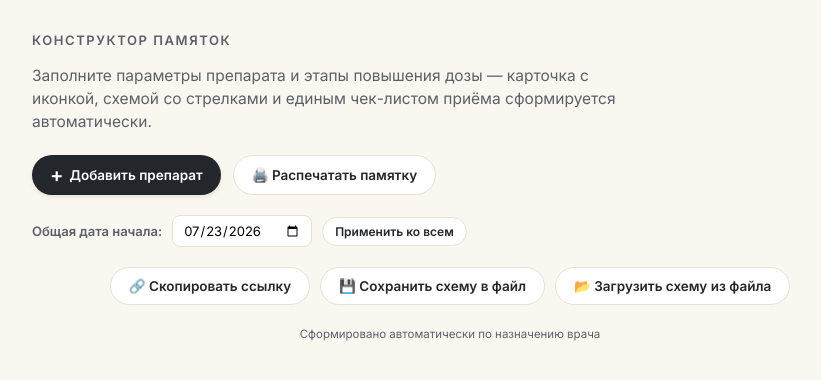
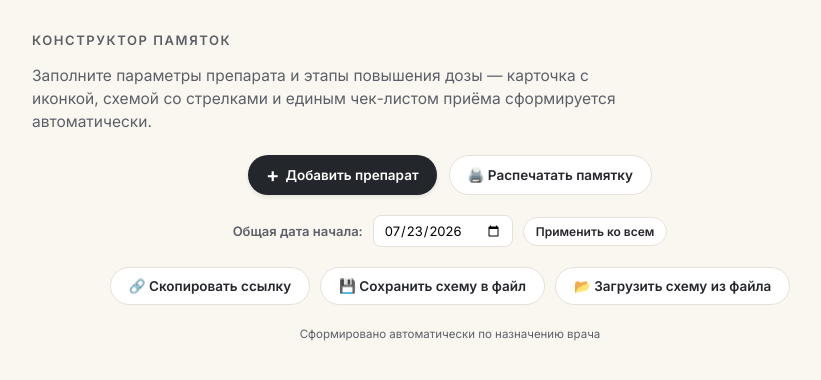
Before and after one commit to leerov/pill-schedule, a React (Vite) app: page / in a window 1280 px wide. Shown: the top 380 px of the page, without its empty margins (190-1011 px from the left). Built offline with nearby package versions, Linux system fonts and the light colour scheme.

Commit message:
style: center top actions and global date controls

```diff
--- a/src/App.tsx
+++ b/src/App.tsx
@@ -107,7 +107,7 @@ function App() {
         </div>
       )}
 
-      <div className="builder-actions" style={{ marginBottom: '20px', justifyContent: 'flex-start', gap: '10px', alignItems: 'center', flexWrap: 'wrap' }}>
+      <div className="builder-actions" style={{ marginBottom: '20px', justifyContent: 'center', gap: '10px', alignItems: 'center', flexWrap: 'wrap' }}>
         <label style={{ fontSize: '13px', fontWeight: 600, color: 'var(--ink-soft)' }}>Общая дата начала:</label>
         <input
           type="date"
--- a/src/index.css
+++ b/src/index.css
@@ -158,6 +158,7 @@ h3 { font-family: 'Fraunces', serif; font-weight: 600; font-size: 18px; margin:
   gap: 12px;
   margin-bottom: 20px;
   flex-wrap: wrap;
+  justify-content: center;
 }
 
 .card-wrapper {
```
